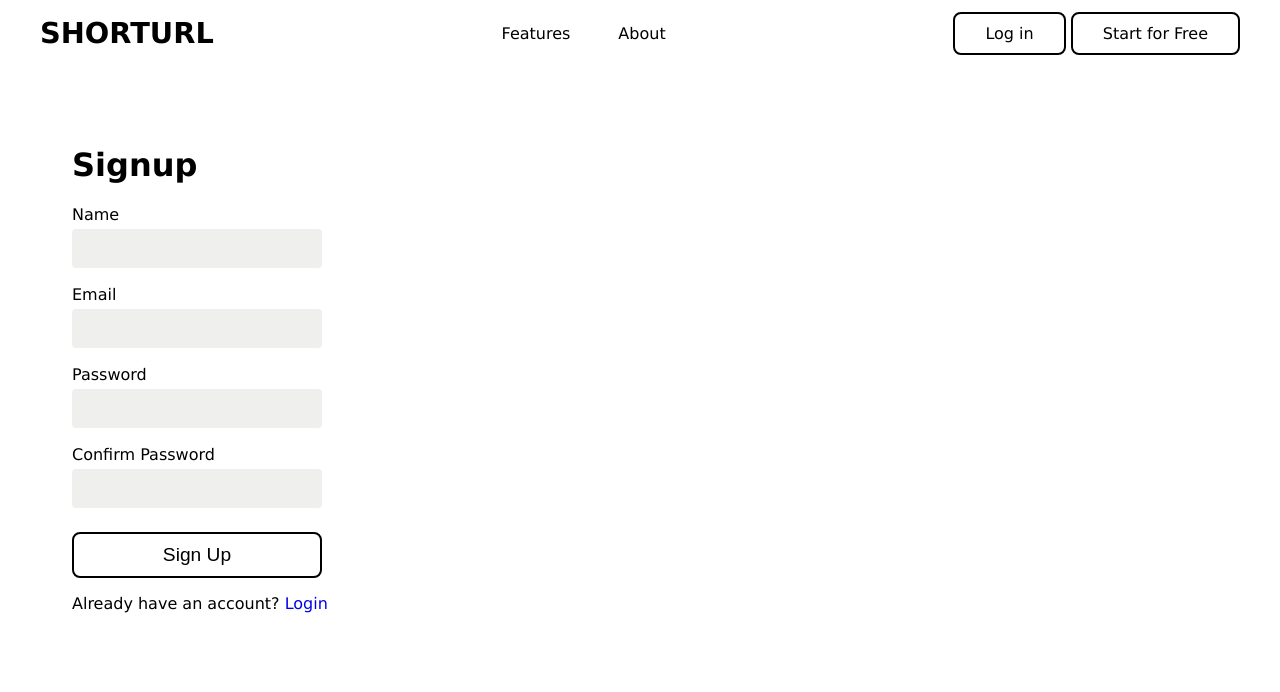
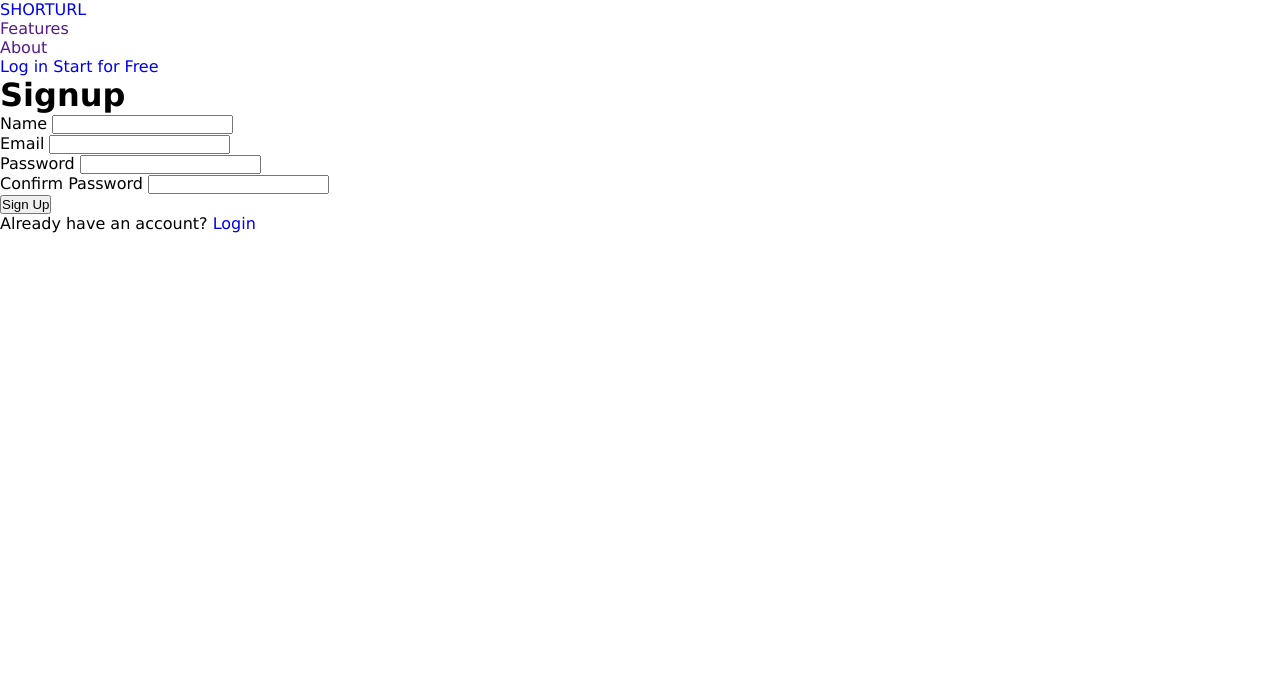
Before and after one commit to arabeladuran/snipurl, a PHP site: page /SnipURL/signup.php in a window 1280 px wide. Shown: the top 692 px of the page. Run offline with PHP 8.4, Linux system fonts and the light colour scheme.

Commit message:
bare css

```diff
--- a/styles/form.css
+++ /dev/null
@@ -1,39 +0,0 @@
-#form-cnt {
-    display: flex;
-    flex-direction: column;
-    gap: 1rem;
-}
-
-form {
-    display: flex;
-    flex-direction: column;
-    gap: 12px;
-}
-
-label {
-    display: block;
-    padding: 5px 0;
-}
-
-input {
-    display: inline-block;
-    padding: 12px;
-    background-color: #efefed;
-
-    border: none;
-    border-radius: 4px;
-
-    width: 250px;
-}
-
-#form-btn {
-    margin-top: 12px;
-    width: 250px;
-    font-size: 1.2rem;;
-}
-
-
-.invalid {
-    font-size: 0.9rem;
-    font-style: italic;
-}
--- a/styles/global.css
+++ b/styles/global.css
@@ -17,35 +17,3 @@ body {
 a {
     text-decoration: none;
 }
-
-.btn {
-    padding: 10px 30px;
-    border: 2px black solid;
-    border-radius: 8px;
-    background-color: white;
-    cursor: pointer;
-    color: black;
-}
-
-.container {
-    max-width: 1200px;
-    margin: auto;
-    padding: 5rem 2rem;
-}
-
-#shortenlink-cnt {
-    margin: 80px auto;
-
-    display: flex;
-    flex-direction: column;
-    align-items: center;
-    gap: 1rem;
-}
-
-.input {
-    width: 500px;
-    height: 40px;
-    border: 1px gray solid;
-    display: inline-block;
-    cursor: pointer;
-}
--- a/styles/header.css
+++ /dev/null
@@ -1,30 +0,0 @@
-nav {
-    max-width: 1200px;
-    margin: auto;
-    display: flex;
-    align-items: center;
-    justify-content: space-between;
-    padding: 1rem 0;
-}
-
-.nav-logo {
-    font-size: 1.8rem;
-    font-weight: 800;
-    color: black;
-}
-
-.nav-links {
-    list-style: none;
-    display: flex;
-    align-items: center;
-    gap: 3rem;
-}
-
-.link a {
-    display: inline-block;
-    color: black;
-}
-
-.nav-btn a {
-    color: black;
-}
```
